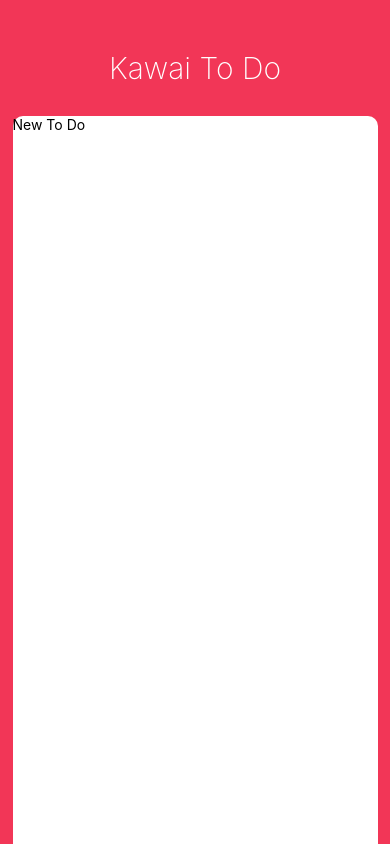
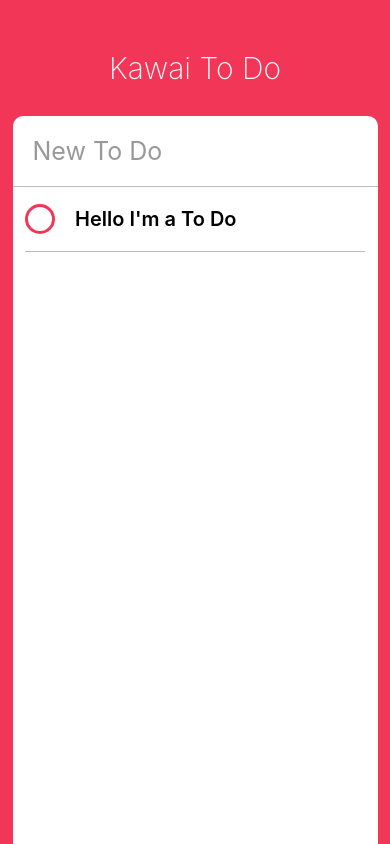
Before and after one commit to Song-pk/song-todo, a React Native app: screen / in a window 390 px wide. Built offline with nearby package versions, Linux system fonts and the light colour scheme.

Commit message:
Coding the UI part Three - To Do Component

```diff
--- a/App.js
+++ b/App.js
@@ -1,20 +1,44 @@
 import React from 'react';
-import { StyleSheet, Text, View, StatusBar, TextInput, Dimensions, Platform } from 'react-native';
+import {
+  StyleSheet, Text, View, StatusBar,
+  TextInput,
+  Dimensions,
+  Platform,
+  ScrollView } from 'react-native';
+import ToDo from "./ToDo";
+
 
 const { height, width } = Dimensions.get("window");
 
 export default class App extends React.Component {
+  state = {
+    newToDo: ""
+  };
   render() {
+    const { newToDo } = this.state;
     return (
       <View style={styles.container}>
       <StatusBar barStyle="light-content" />
       <Text style={styles.title}>Kawai To Do</Text>
       <View style={styles.card}>
-      <TextInput style={styles.Input} placeholder={"New To Do"} />
+      <TextInput style={styles.input} placeholder={"New To Do"} value={newToDo}
+      onChangeText={this._crontolNewToDo}
+      placeholderTextColor={"#999"}
+      returnKeyType={"done"}
+      autoCorrect={false}
+      />
+      <ScrollView contentContainerStyle={styles.toDos}>
+        <ToDo />
+      </ScrollView>
       </View>
       </View>
     );
   }
+  _crontolNewToDo = text => {
+    this.setState({
+      newToDo: text
+    });
+  };
 }
 
 const styles = StyleSheet.create({
@@ -50,5 +74,14 @@
         elevation: 3
       }
     })
+  },
+  input:{
+    padding: 20,
+    borderBottomColor:"#bbb",
+    borderBottomWidth: 1,
+    fontSize: 25
+  },
+  toDos: {
+    alignItems:"center"
   }
 });
--- /dev/null
+++ b/ToDo.js
@@ -0,0 +1,61 @@
+import React, { Component } from "react";
+import { View, Text, TouchableOpacity, StyleSheet, Dimensions } from "react-native";
+
+const { width, height } = Dimensions.get("window");
+
+export default class ToDo extends Component{
+    state = {
+        isEditing: false,
+        isCompleted: false
+    };
+    render() {
+        const { isCompleted } = this.state;
+        return(
+        <View style={styles.container}>
+        <TouchableOpacity onPress={this._toggleComplete}>
+            <View style={[
+                styles.circle,
+                isCompleted ? styles.completedCircle : styles.uncompletedCircle
+            ]} />
+        </TouchableOpacity>
+            <Text style={styles.text}>Hello I'm a To Do</Text>
+        </View>
+        );
+    }
+    _toggleComplete = () => {
+        this.setState(prevState => {
+            return {
+                isCompleted: !prevState.isCompleted
+            }
+        })
+    }
+}
+
+
+const styles = StyleSheet.create({
+    container: {
+        width: width -50,
+        borderBottomColor: "#bbb",
+        borderBottomWidth: StyleSheet.hairlineWidth,
+        flexDirection: "row",
+        alignItems: "center"
+    },
+    circle: {
+        width: 30,
+        height: 30,
+        borderRadius:15,
+        borderWidth: 3,
+        marginRight: 20
+    },
+    completedCircle:{
+        borderColor:"#bbb"
+    },
+    uncompletedCircle:{
+        borderColor:"#F23657"
+    },
+    text: {
+        fontWeight: "600",
+        fontSize: 20,
+        marginVertical: 20
+    }
+});
--- a/app.json
+++ b/app.json
@@ -1,6 +1,6 @@
 {
   "expo": {
-    "name": "Kawai To Do",
+    "name": "To Do",
     "description": "This project is really great.",
     "slug": "song-todo",
     "privacy": "public",
```
